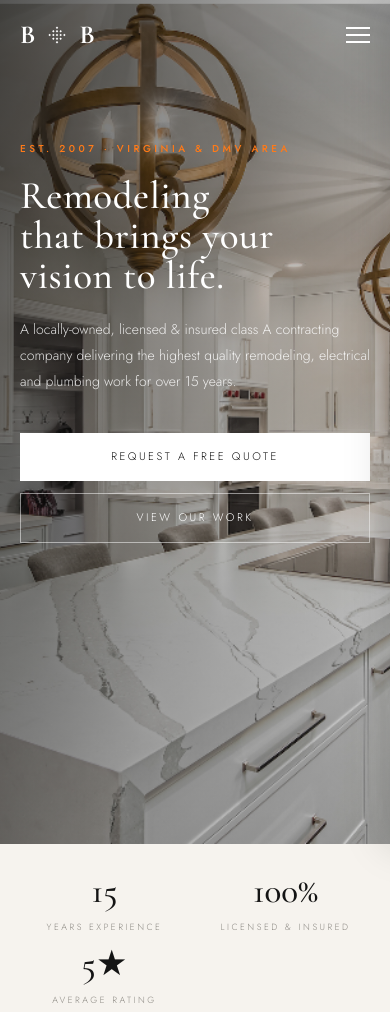
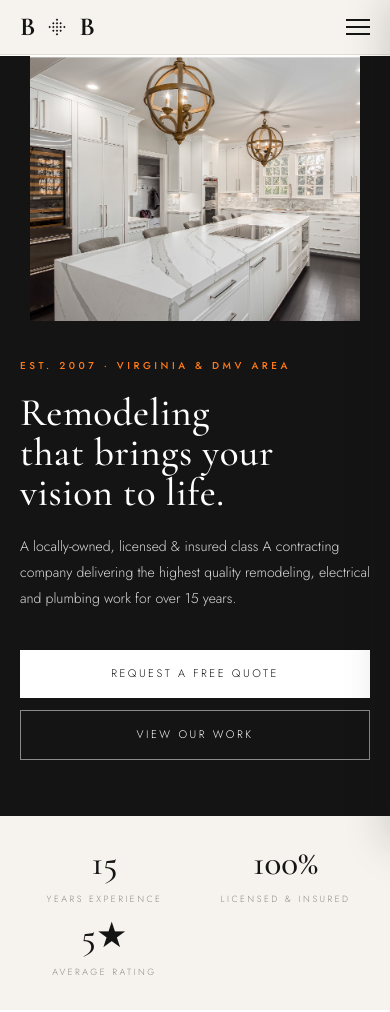
Before and after one commit to daltankhuyag/B_B-Quality-home-, a website: page index.html in a window 390 px wide. Shown: the top 1012 px of the page. Drawn offline with nearby package versions, Linux system fonts and the light colour scheme.

Commit message:
merge
merge

```diff
--- a/index.html
+++ b/index.html
@@ -241,10 +241,19 @@
     .burger{display:flex;}
     .logo .tag{display:none;}
 
-    /* Hero */
-    .hero{align-items:flex-start;}
-    .hero .wrap{padding-top:clamp(100px,22vh,140px);padding-bottom:60px;}
-    .hero p{font-size:14px;max-width:none;}
+    /* Nav — always solid on mobile (photo no longer behind it) */
+    nav{background:rgba(246,243,238,.95)!important;box-shadow:0 1px 0 var(--line)!important;padding:14px 0!important;}
+    nav .logo .letter,nav .logo .tag{color:var(--ink)!important;}
+    nav .logo .tag{border-color:var(--line)!important;}
+    nav .logo .mark polygon{fill:var(--ink)!important;}
+    nav .burger span{background:var(--ink)!important;}
+    /* Hero — full photo on top, text on dark block below */
+    .hero{flex-direction:column;min-height:auto;align-items:stretch;padding-top:56px;}
+    .hero-bg{position:relative;inset:unset;width:100%;min-height:68vw;background-size:contain;background-repeat:no-repeat;background-position:center;background-color:#141414;}
+    .hero-bg::after{display:none;}
+    .hero .wrap{background:#141414;padding:36px 20px 56px;}
+    .hero h1{font-size:clamp(34px,9vw,48px);}
+    .hero p{font-size:14px;max-width:none;color:rgba(255,255,255,.85);}
     .hero-actions{flex-direction:column;align-items:flex-start;gap:12px;}
     .btn{padding:14px 28px;width:100%;justify-content:center;}
     .hero-scroll{display:none;}
```
